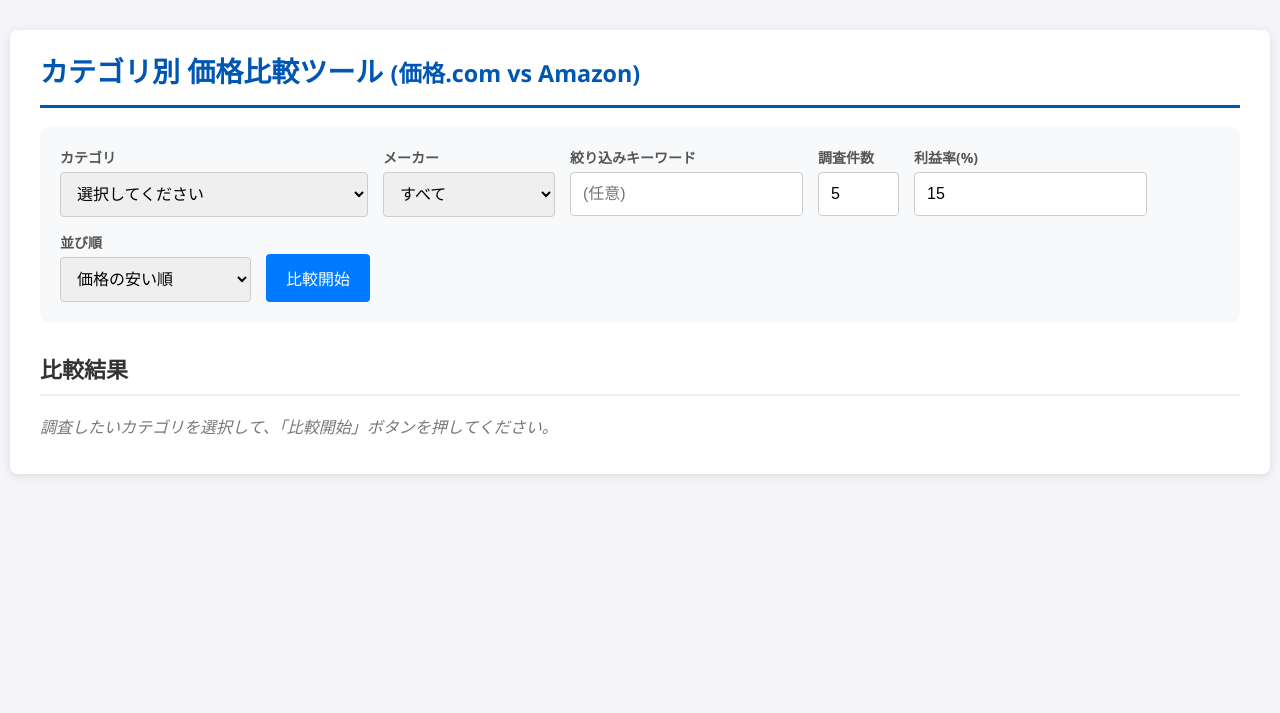
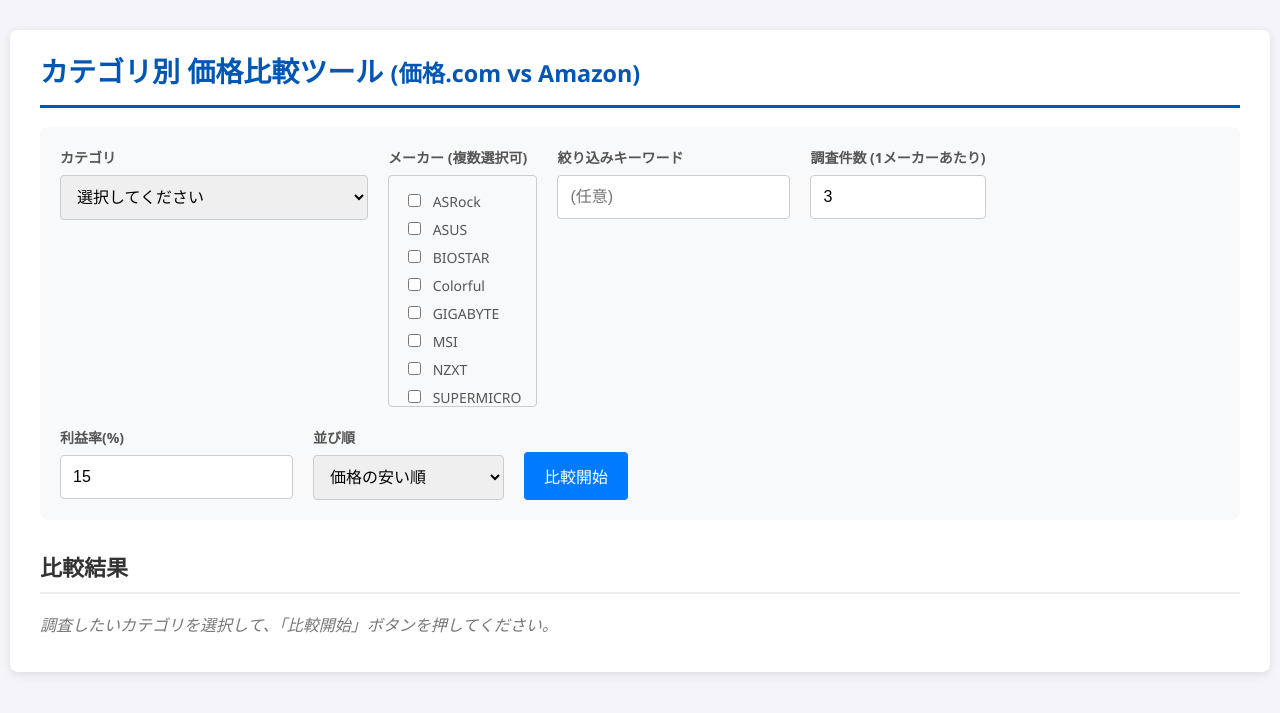
Before and after one commit to shiroki5715/nyango-translator, a Flask app: page / in a window 1280 px wide. Shown: the top 713 px of the page. Run offline with Flask 3, Linux system fonts and the light colour scheme.

Commit message:
feat: メーカー複数選択機能の実装とリスト拡充基盤の構築
ユーザーの利便性向上のため、メーカーを複数選択して一括で検索できる機能を実装。

- HTMLのUIをプルダウンからチェックボックスに変更。
- サーバーサイドで複数メーカーの選択を受け取り、順次処理するようにロジックを修正。
- 今後のメーカーリスト拡充に備え、特定のカテゴリのメーカーを動的に取得する専用関数 `get_makers_for_category` を `main.py` に新設。

```diff
--- a/main.py
+++ b/main.py
@@ -102,6 +102,36 @@
         if driver:
             driver.quit()
 
+def get_makers_for_category(category_name: str):
+    log = logging.getLogger(__name__)
+    spec_search_url = CATEGORY_URL_MAP.get(category_name)
+    if not spec_search_url:
+        return []
+
+    log.info(f"メーカーリスト取得開始: カテゴリ='{category_name}'")
+    driver = None
+    try:
+        options = uc.ChromeOptions()
+        options.add_argument('--headless')
+        driver = uc.Chrome(options=options)
+        wait = WebDriverWait(driver, 20)
+
+        driver.get(spec_search_url)
+
+        maker_select_element = wait.until(EC.presence_of_element_located((By.NAME, "LstMaker")))
+        select = Select(maker_select_element)
+        makers = [option.text for option in select.options if option.get_attribute("value")]
+        log.info(f"  -> {category_name} のメーカーを {len(makers)} 件取得しました。")
+        return makers
+
+    except Exception as e:
+        log.error(f"メーカーリスト取得でエラーが発生: {e}", exc_info=True)
+        return []
+    finally:
+        if driver:
+            driver.quit()
+
+
 def scrape_amazon(product_name: str):
     log = logging.getLogger(__name__)
     log.info(f"  Amazon検索: {product_name[:30]}...")
--- a/templates/index.html
+++ b/templates/index.html
@@ -7,12 +7,15 @@
         body { font-family: 'Segoe UI', Tahoma, Geneva, Verdana, sans-serif; font-size: 16px; color: #333; background-color: #f4f4f9; }
         .container { max-width: 1200px; margin: 30px auto; padding: 20px 30px; background-color: #fff; border-radius: 8px; box-shadow: 0 2px 10px rgba(0,0,0,0.1); }
         h1 { font-size: 28px; color: #0056b3; border-bottom: 3px solid #0056b3; padding-bottom: 15px; margin-top: 0; }
-        .search-form { display: flex; flex-wrap: wrap; gap: 15px; margin-bottom: 30px; align-items: center; padding: 20px; background-color: #f8f9fa; border-radius: 8px; }
+        .search-form { display: flex; flex-wrap: wrap; gap: 20px; margin-bottom: 30px; align-items: flex-start; padding: 20px; background-color: #f8f9fa; border-radius: 8px; }
         select, input[type="text"], input[type="number"] { padding: 12px; border: 1px solid #ccc; border-radius: 4px; font-size: 16px; }
-        .form-group { display: flex; flex-direction: column; gap: 5px; }
+        .form-group { display: flex; flex-direction: column; gap: 8px; }
         label { font-weight: bold; font-size: 14px; color: #555; }
         button { background-color: #007bff; color: white; padding: 12px 20px; border: none; border-radius: 4px; cursor: pointer; font-size: 16px; transition: background-color 0.3s; align-self: flex-end; }
         button:hover { background-color: #0056b3; }
+        .maker-group { border: 1px solid #ccc; border-radius: 4px; padding: 15px; max-height: 200px; overflow-y: auto; }
+        .maker-group label { display: block; margin-bottom: 8px; font-weight: normal; }
+        .maker-group input { margin-right: 8px; }
         h2 { font-size: 22px; color: #333; border-bottom: 2px solid #eee; padding-bottom: 10px; }
         .results-table { width: 100%; border-collapse: collapse; margin-top: 20px; }
         .results-table th, .results-table td { padding: 12px 15px; border: 1px solid #ddd; text-align: left; vertical-align: middle; }
@@ -49,42 +52,16 @@
             </div>
 
             <div class="form-group">
-                <label for="maker_select">メーカー</label>
-                <select name="maker" id="maker_select">
-                    <option value="">すべて</option>
-                    <optgroup label="CPU">
-                        <option value="Intel">Intel</option>
-                        <option value="AMD">AMD</option>
-                    </optgroup>
-                    <optgroup label="マザーボード/グラフィックボード">
-                        <option value="ASUS">ASUS</option>
-                        <option value="MSI">MSI</option>
-                        <option value="GIGABYTE">GIGABYTE</option>
-                        <option value="ASRock">ASRock</option>
-                        <option value="Palit">Palit</option>
-                        <option value="ZOTAC">ZOTAC</option>
-                        <option value="INNO3D">INNO3D</option>
-                    </optgroup>
-                    <optgroup label="メモリ">
-                        <option value="Crucial">Crucial</option>
-                        <option value="CORSAIR">CORSAIR</option>
-                        <option value="G.Skill">G.Skill</option>
-                        <option value="Team">Team</option>
-                    </optgroup>
-                    <optgroup label="ストレージ (SSD/HDD)">
-                        <option value="SAMSUNG">SAMSUNG</option>
-                        <option value="Western Digital">Western Digital</option>
-                        <option value="SEAGATE">SEAGATE</option>
-                        <option value="KIOXIA">KIOXIA</option>
-                        <option value="Solidigm">Solidigm</option>
-                    </optgroup>
-                    <optgroup label="その他">
-                        <option value="Logicool">Logicool</option>
-                        <option value="ELECOM">ELECOM</option>
-                        <option value="BUFFALO">BUFFALO</option>
-                        <option value="I-O DATA">I-O DATA</option>
-                    </optgroup>
-                </select>
+                <label>メーカー (複数選択可)</label>
+                <div class="maker-group">
+                    {% set motherboard_makers = ['ASRock', 'ASUS', 'BIOSTAR', 'Colorful', 'GIGABYTE', 'MSI', 'NZXT', 'SUPERMICRO', 'ZOTAC', '玄人志向'] %}
+                    {% for maker in motherboard_makers %}
+                        <label>
+                            <input type="checkbox" name="makers" value="{{ maker }}" {% if maker in selected_makers %}checked{% endif %}>
+                            {{ maker }}
+                        </label>
+                    {% endfor %}
+                </div>
             </div>
 
             <div class="form-group">
@@ -93,8 +70,8 @@
             </div>
 
             <div class="form-group">
-                <label for="limit">調査件数</label>
-                <input type="number" id="limit" name="limit" min="1" max="50" value="{{ limit or 5 }}">
+                <label for="limit">調査件数 (1メーカーあたり)</label>
+                <input type="number" id="limit" name="limit" min="1" max="10" value="{{ limit or 3 }}">
             </div>
 
             <div class="form-group">
@@ -115,7 +92,7 @@
         </form>
 
         {% if category_name %}
-            <h2>「{{ category_name }}{% if filter_keyword %} × {{ filter_keyword }}{% endif %}」の比較結果 (上位{{ limit }}件)</h2>
+            <h2>「{{ category_name }}」の比較結果</h2>
         {% else %}
             <h2>比較結果</h2>
         {% endif %}
@@ -161,7 +138,7 @@
                     </tbody>
                 </table>
             {% elif request.method == 'POST' %}
-                <p class="no-results">「{{ category_name }}{% if filter_keyword %}{{ ' × ' + filter_keyword }}{% endif %}」に該当する商品は見つかりませんでした。</p>
+                <p class="no-results">該当する商品は見つかりませんでした。</p>
             {% else %}
                 <p class="no-results">調査したいカテゴリを選択して、「比較開始」ボタンを押してください。</p>
             {% endif %}
--- a/web_server.py
+++ b/web_server.py
@@ -1,7 +1,6 @@
 from flask import Flask, render_template, request
 import urllib.parse
 from main import scrape_kakaku_com, scrape_amazon, CATEGORY_URL_MAP
-from concurrent.futures import ThreadPoolExecutor
 import logging
 
 logging.basicConfig(level=logging.INFO, format='%(asctime)s [%(levelname)s] %(threadName)s: %(message)s')
@@ -12,14 +11,16 @@
 PC_PARTS_CATEGORIES = [cat for cat, url in CATEGORY_URL_MAP.items() if "pc" in url or "05" in url.split('/')[-2] or "01" in url.split('/')[-2]]
 PERIPHERALS_CATEGORIES = [cat for cat in CATEGORY_URL_MAP.keys() if cat not in PC_PARTS_CATEGORIES]
 
-def search_and_compare(category_keyword, filter_keyword, limit, profit_margin, maker=None, sort=None):
-    logging.info(f"検索処理を開始: カテゴリ='{category_keyword}', メーカー='{maker}', ソート='{sort}'")
+def search_and_compare_for_maker(category_keyword, filter_keyword, limit, profit_margin, maker, sort):
+    """指定された単一メーカーの製品を検索・比較する"""
+    logging.info(f"  -> メーカー '{maker}' の検索処理を開始...")
     kakaku_results, _ = scrape_kakaku_com(category_name=category_keyword, filter_keyword=filter_keyword, limit=limit, maker=maker, sort=sort)
 
     if not kakaku_results:
+        logging.info(f"  -> メーカー '{maker}' の製品は見つかりませんでした。")
         return []
 
-    final_results = []
+    maker_results = []
     for item in kakaku_results:
         amazon_result = scrape_amazon(item['name'])
         if amazon_result:
@@ -35,29 +36,37 @@
             item['price_difference'] = profit
             item['profit_margin'] = margin
             if margin >= profit_margin:
-                final_results.append(item)
+                maker_results.append(item)
 
-    return final_results
+    logging.info(f"  -> メーカー '{maker}' の処理完了。{len(maker_results)}件の利益商品を発見。")
+    return maker_results
 
 @app.route('/', methods=['GET', 'POST'])
 def index():
-    results = None
+    results = []
     category_name = ''
     filter_keyword = ''
-    limit = 5
+    limit = 3
     profit_margin = 15
-    selected_maker = ''
+    selected_makers = []
     selected_sort = 'price_asc'
 
     if request.method == 'POST':
         category_name = request.form.get('category_keyword', '')
         filter_keyword = request.form.get('filter_keyword', '')
-        limit = int(request.form.get('limit', 5))
+        limit = int(request.form.get('limit', 3))
         profit_margin = int(request.form.get('profit_margin', 15))
-        selected_maker = request.form.get('maker', '')
+        selected_makers = request.form.getlist('makers') # 'getlist'で複数の値を取得
         selected_sort = request.form.get('sort', 'price_asc')
-        if category_name:
-            results = search_and_compare(category_name, filter_keyword, limit, profit_margin, selected_maker, selected_sort)
+
+        if category_name and selected_makers:
+            logging.info(f"検索リクエスト受信: カテゴリ='{category_name}', メーカー='{selected_makers}', 1メーカーあたりの上限='{limit}'")
+            all_results = []
+            for maker in selected_makers:
+                maker_results = search_and_compare_for_maker(category_name, filter_keyword, limit, profit_margin, maker, selected_sort)
+                all_results.extend(maker_results)
+            # 最終結果を利益率の高い順にソート
+            results = sorted(all_results, key=lambda x: x.get('profit_margin', 0), reverse=True)
 
     return render_template(
         'index.html',
@@ -66,7 +75,7 @@
         filter_keyword=filter_keyword,
         limit=limit,
         profit_margin=profit_margin,
-        selected_maker=selected_maker,
+        selected_makers=selected_makers,
         selected_sort=selected_sort,
         pc_parts_categories=PC_PARTS_CATEGORIES,
         peripherals_categories=PERIPHERALS_CATEGORIES
```
